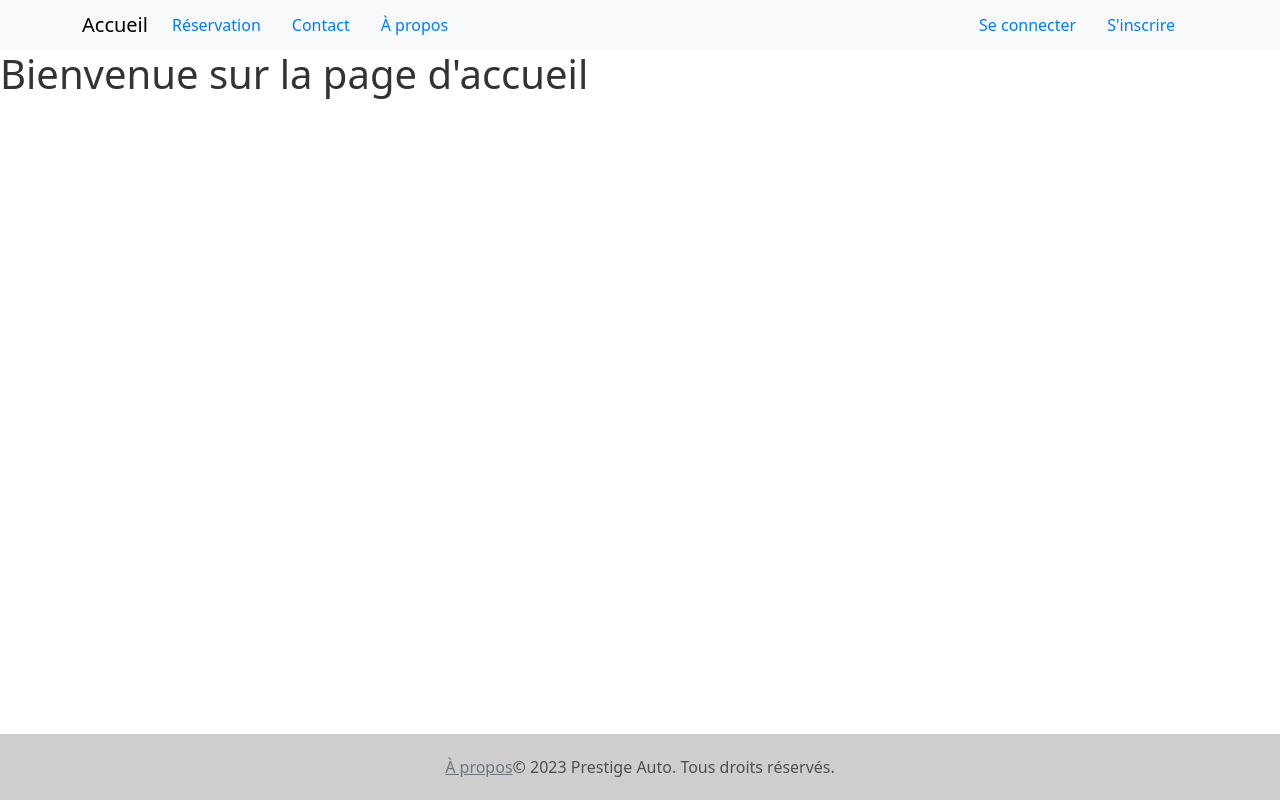
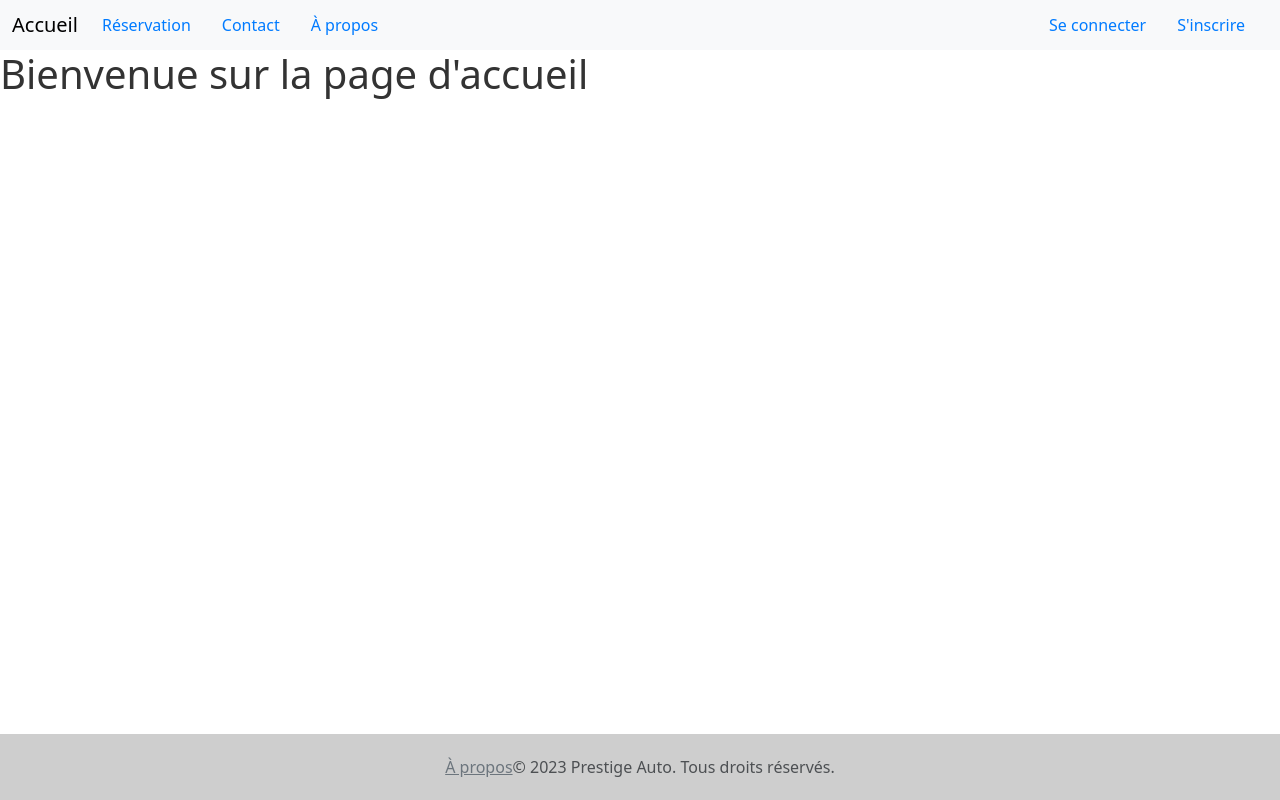
Before and after one commit to ARTY-cpu/location-voiture-client-leger, a Vue app: page / in a window 1280 px wide. Built offline with nearby package versions, Linux system fonts and the light colour scheme.

Commit message:
header burger menu fonctionnel

```diff
--- a/src/components/AppHeader.vue
+++ b/src/components/AppHeader.vue
@@ -1,25 +1,24 @@
-<!-- src/components/Header.vue -->
-
 <template>
   <header class="navbar navbar-expand-lg navbar-light bg-light">
-    <div class="container">
+    <div class="container-fluid text-center">
       <router-link class="navbar-brand" to="/">Accueil</router-link>
 
       <!-- Bouton Burger pour les écrans plus petits -->
       <button
         class="navbar-toggler"
         type="button"
-        data-toggle="collapse"
-        data-target="#navbarNav"
+        data-bs-toggle="collapse"
+        data-bs-target="#navbarNav"
         aria-controls="navbarNav"
         aria-expanded="false"
         aria-label="Toggle navigation"
+        @click="toggleMobileMenu"
       >
         <span class="navbar-toggler-icon"></span>
       </button>
 
-      <!-- Contenu du menu de navigation -->
-      <div class="collapse navbar-collapse" id="navbarNav">
+      <!-- Partie gauche du menu -->
+      <div class="collapse navbar-collapse" :class="{ 'show': isMobile }" id="navbarNav">
         <div class="navbar-nav">
           <router-link class="nav-item nav-link" to="/reservation">Réservation</router-link>
           <router-link class="nav-item nav-link" to="/contact">Contact</router-link>
@@ -27,25 +26,41 @@
         </div>
       </div>
 
-      <!-- Boutons Connexion et Inscription / Options et Déconnexion -->
-      <div class="navbar-nav ml-auto">
-        <router-link v-if="!isLoggedIn" class="nav-item nav-link btn btn-primary nav-link-hover" to="/connexion">Se connecter</router-link>
-        <router-link v-if="!isLoggedIn" class="nav-item nav-link btn btn-success nav-link-hover" to="/inscription">S'inscrire</router-link>
-        <router-link v-if="isLoggedIn" class="nav-item nav-link btn btn-secondary nav-link-hover" to="/options">Options</router-link>
-        <button v-if="isLoggedIn" class="nav-item nav-link btn btn-warning nav-link-hover" @click="logout">Se déconnecter</button>
+      <!-- Partie droite du menu -->
+      <div class="collapse navbar-collapse" :class="{ 'show': isMobile }" id="navbarNavRight">
+        <div class="navbar-nav ms-auto">
+          <router-link v-if="!isLoggedIn" class="nav-item nav-link btn btn-primary nav-link-hover" to="/connexion">Se connecter</router-link>
+          <router-link v-if="!isLoggedIn" class="nav-item nav-link btn btn-success nav-link-hover" to="/inscription">S'inscrire</router-link>
+          <router-link v-if="isLoggedIn" class="nav-item nav-link btn btn-secondary nav-link-hover" to="/options">Options</router-link>
+          <button v-if="isLoggedIn" class="nav-item nav-link btn btn-warning nav-link-hover" @click="logout">Se déconnecter</button>
+        </div>
       </div>
     </div>
   </header>
 </template>
 
+<!-- Le reste du composant reste inchangé -->
+
 <script>
 import { mapState } from 'vuex';
 
 export default {
+  data() {
+    return {
+      isMobile: false,
+    };
+  },
   computed: {
     ...mapState('user', ['isLoggedIn']),
   },
   methods: {
+    toggleMobileMenu() {
+      this.isMobile = !this.isMobile;
+    },
+    handleResize() {
+      // Met à jour la valeur de isMobile lors du redimensionnement de la fenêtre
+      this.isMobile = window.innerWidth <= 768; // Ajoutez un point de rupture selon vos besoins
+    },
     logout() {
       // Supprimez le jeton JWT du localStorage
       localStorage.removeItem('token');
@@ -56,6 +71,14 @@ export default {
       // Redirigez l'utilisateur vers la page de connexion
       this.$router.push('/connexion');
     },
+  },
+  mounted() {
+    // Appelle handleResize pour définir isMobile au chargement de la page
+    this.handleResize();
+    window.addEventListener('resize', this.handleResize);
+  },
+  beforeUnmount() {
+    window.removeEventListener('resize', this.handleResize);
   },
 };
 </script>
```
